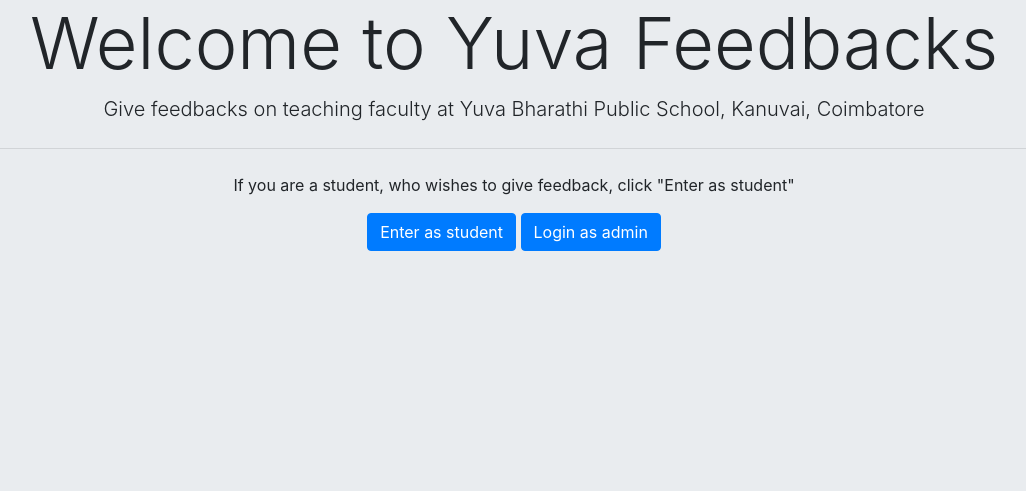
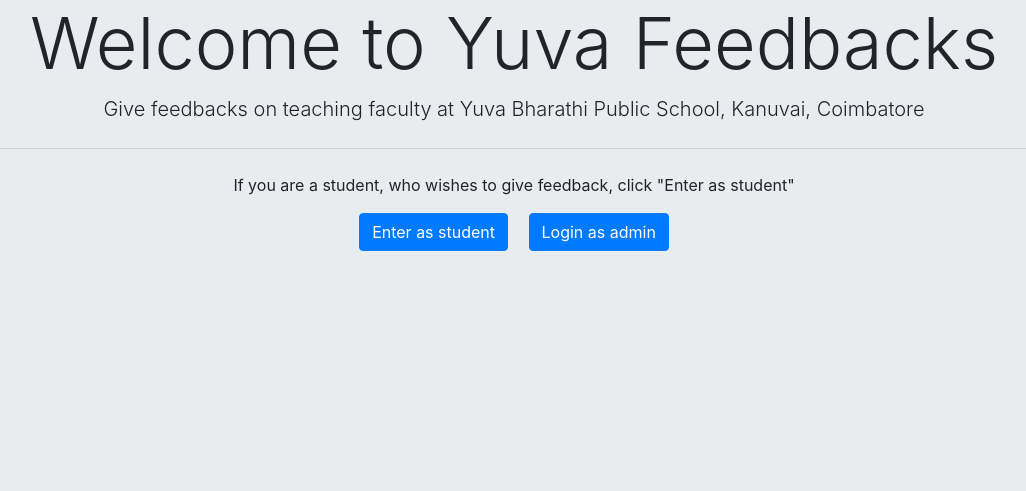
Before and after one commit to Gautam-J/yuva-feedback, a Django app: page / in a window 1280 px wide. Shown: the part 120-611 px from the top of the page, without its empty margins (126-1152 px from the left). Run offline with Django 3.2, Linux system fonts and the light colour scheme; some libraries are stand-ins or nearby versions.

Commit message:
added margins for buttons

```diff
--- a/Home/templates/Home/home.html
+++ b/Home/templates/Home/home.html
@@ -5,7 +5,7 @@
         <p class="lead">Give feedbacks on teaching faculty at Yuva Bharathi Public School, Kanuvai, Coimbatore</p>
         <hr class="my-4">
         <p>If you are a student, who wishes to give feedback, click "Enter as student"</p>
-        <a class="btn btn-primary" role="button" href="{% url 'GetFeedbackView' %}">Enter as student</a>
-        <a class="btn btn-primary" role="button" href="{% url 'LoginView' %}">Login as admin</a>
+        <a class="btn btn-primary mr-2" role="button" href="{% url 'GetFeedbackView' %}">Enter as student</a>
+        <a class="btn btn-primary ml-2" role="button" href="{% url 'LoginView' %}">Login as admin</a>
     </div>
 {% endblock content %}
```
